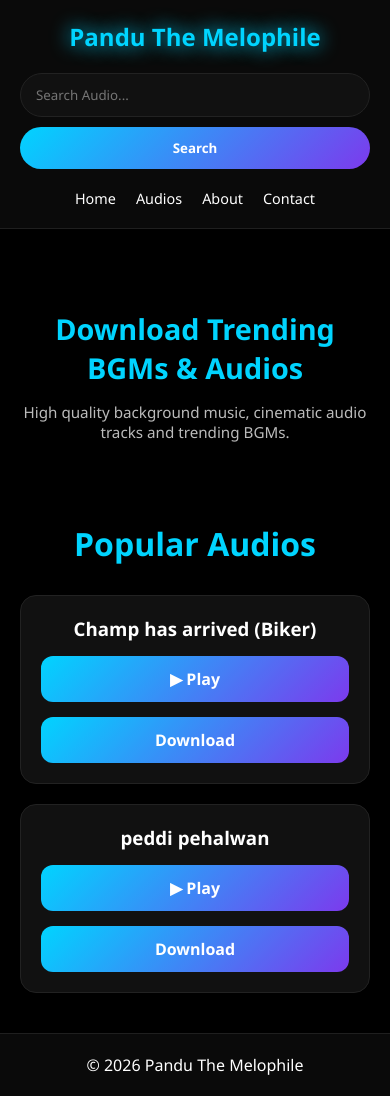
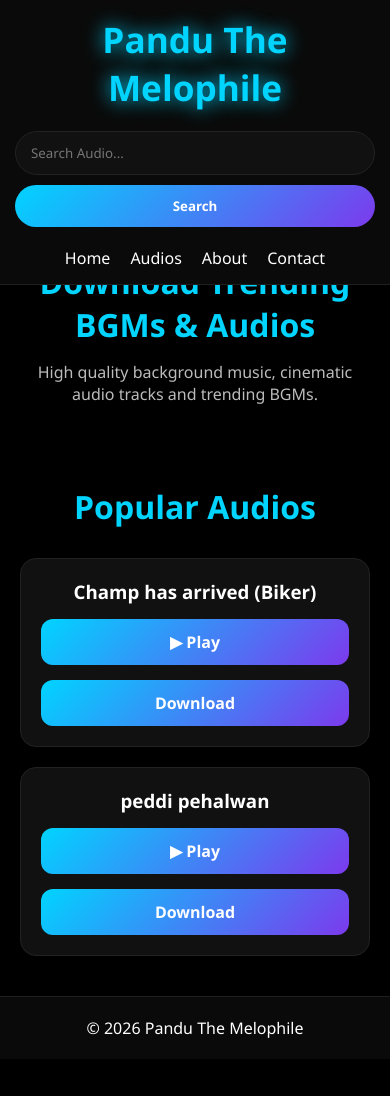
Before and after one commit to Lavakumar-git/Pandu-the-melophile, a Django app: page / in a window 390 px wide. After the commit the page ends 1038 px from the top, so only its background shows below. Run offline with Django 5.2, Linux system fonts and the light colour scheme; data comes from the database, SQL or seed files in the repository.

Commit message:
initial commit

```diff
--- a/web_app/static/homepage.css
+++ b/web_app/static/homepage.css
@@ -19,21 +19,30 @@ body {
     min-height: 100vh;
     display: flex;
     flex-direction: column;
+
+    padding-top: 110px;
 }
 
 /* =========================
    HEADER
 ========================= */
+header {
+  position: fixed;
+  top: 0;
+  left: 0;
+  width: 100%;
 
-header {
   display: flex;
   justify-content: space-between;
   align-items: center;
   gap: 20px;
+
   padding: 20px 40px;
+
   background: #0a0a0a;
   border-bottom: 1px solid #1f1f1f;
-  flex-wrap: wrap;
+
+  z-index: 1000;
 }
 
 .logo {
@@ -200,9 +209,13 @@ footer {
    header {
         flex-direction: column;
         text-align: center;
-    padding: 20px;
+        padding: 15px;
     }
 
+    body {
+        padding-top: 180px;
+    }
+}
   .search-box {
     width: 100%;
   }
```
Lines whose indentation alone changed are shown as unchanged.
